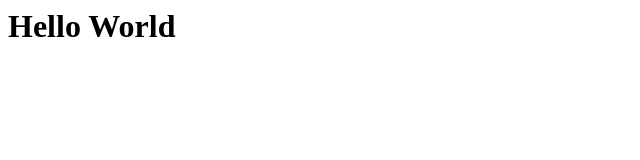
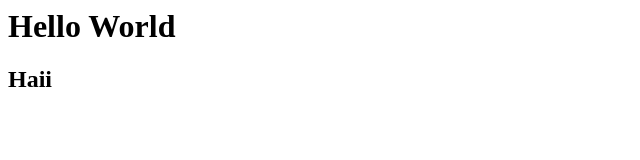
Before and after one commit to KoshikaDul1999/azure_static_web_app, a plain HTML site: page index.html in a window 1280 px wide. Shown: the full height of the page, 0-640 px from the left. Drawn offline with Linux system fonts and the light colour scheme.

Commit message:
Update index.html

```diff
--- a/index.html
+++ b/index.html
@@ -4,5 +4,6 @@
   </head>
   <body>
     <h1> Hello World </h1>
+    <h2> Haii </h2>
   </body>
 </html>
```
